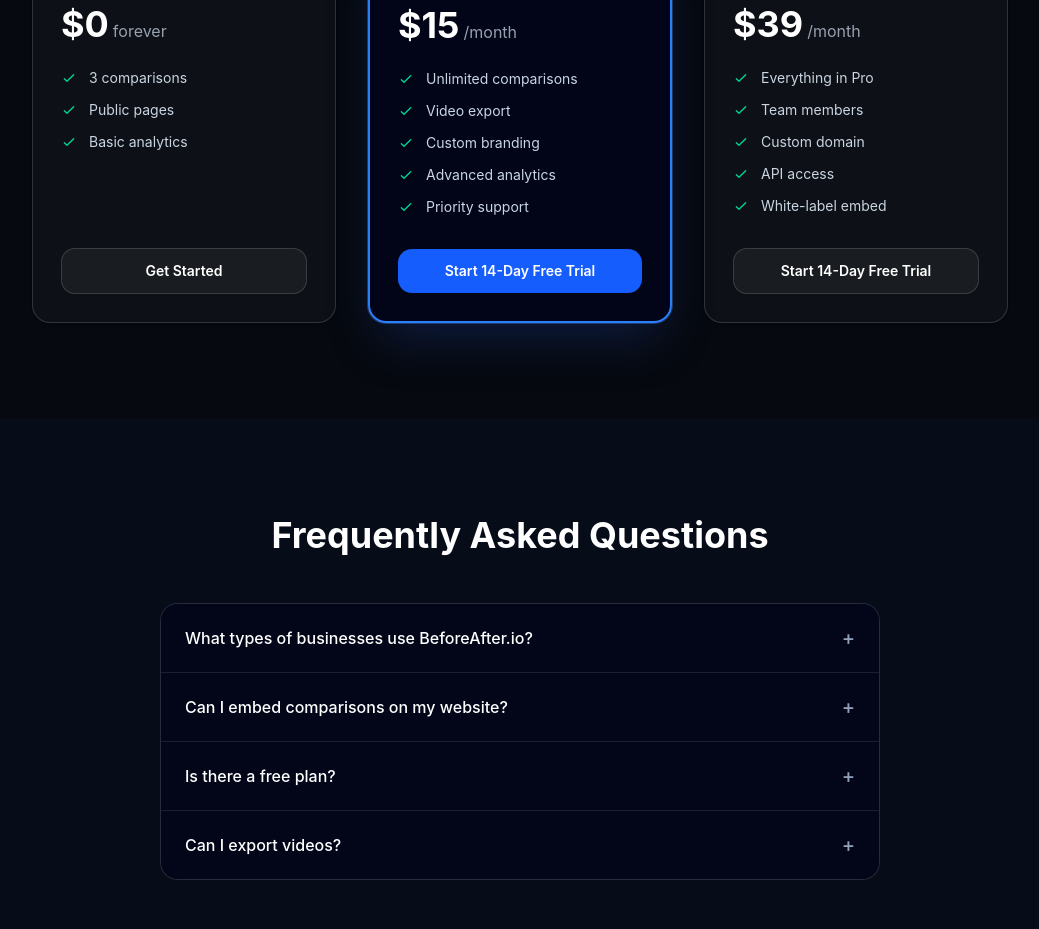
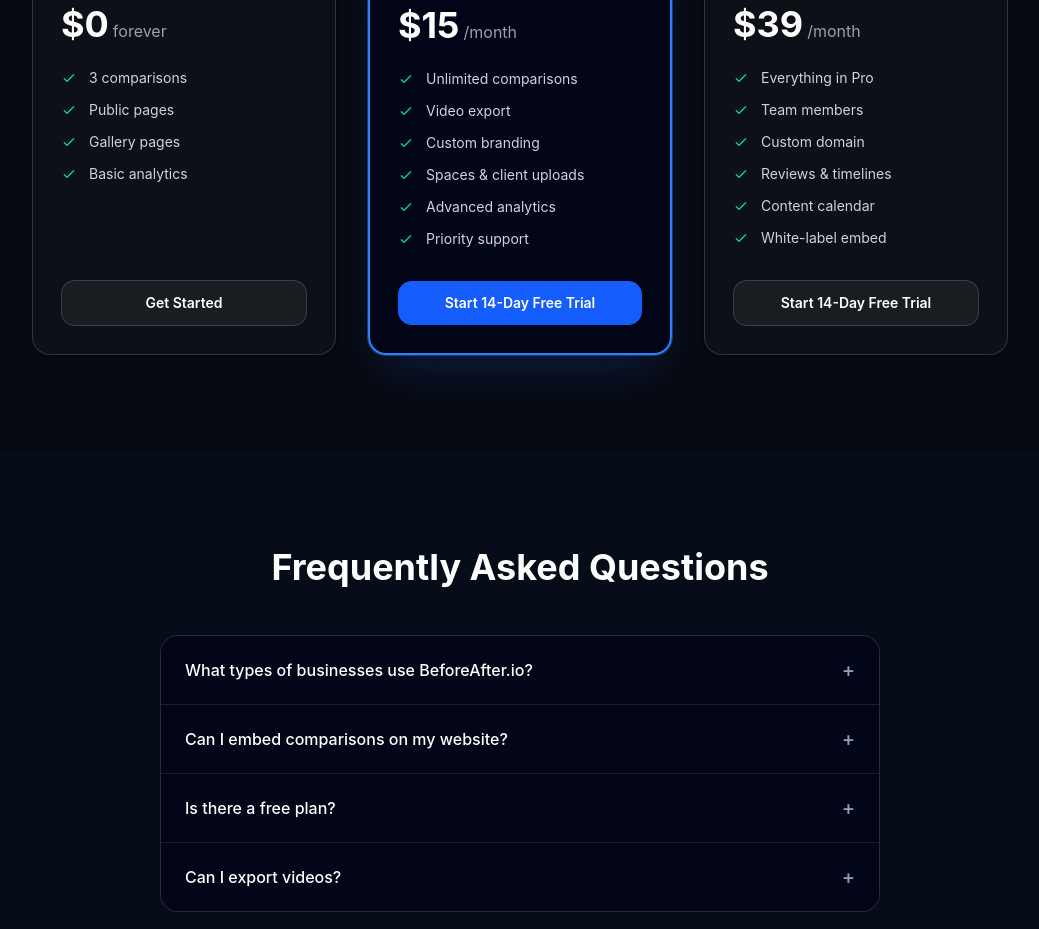
Before and after one commit to bugfreev587/b4after, a Next.js app in the folder frontend/: page / in a window 1280 px wide. Shown: the part 3720-4649 px from the top of the page, without its empty margins (120-1159 px from the left). Built offline with nearby package versions, Linux system fonts and the light colour scheme; no server answers.

Commit message:
Update pricing card features to reflect recent changes
Remove deprecated API access, add gallery pages, spaces & client uploads,
reviews & timelines, and content calendar to pricing tiers.

Co-Authored-By: Claude Opus 4.6 <noreply@anthropic.com>

```diff
--- a/frontend/src/app/(dashboard)/dashboard/billing/page.tsx
+++ b/frontend/src/app/(dashboard)/dashboard/billing/page.tsx
@@ -33,7 +33,7 @@ const PLANS_MONTHLY = [
     key: "free",
     price: "$0",
     period: "forever",
-    features: ["3 comparisons", "Public pages", "Basic analytics"],
+    features: ["3 comparisons", "Public pages", "Gallery pages", "Basic analytics"],
   },
   {
     name: "Pro",
@@ -46,6 +46,7 @@ const PLANS_MONTHLY = [
       "Unlimited comparisons",
       "Video export",
       "Custom branding",
+      "Spaces & client uploads",
       "Advanced analytics",
       "Priority support",
     ],
@@ -62,7 +63,8 @@ const PLANS_MONTHLY = [
       "Everything in Pro",
       "Team members",
       "Custom domain",
-      "API access",
+      "Reviews & timelines",
+      "Content calendar",
       "White-label embed",
     ],
   },
--- a/frontend/src/app/(marketing)/pricing-section.tsx
+++ b/frontend/src/app/(marketing)/pricing-section.tsx
@@ -13,7 +13,7 @@ const PRICING = [
     period: "forever",
     annualPrice: "$0",
     annualPeriod: "forever",
-    features: ["3 comparisons", "Public pages", "Basic analytics"],
+    features: ["3 comparisons", "Public pages", "Gallery pages", "Basic analytics"],
     cta: "Get Started",
     ctaSignedIn: "Current Plan",
     plan: "free",
@@ -29,6 +29,7 @@ const PRICING = [
       "Unlimited comparisons",
       "Video export",
       "Custom branding",
+      "Spaces & client uploads",
       "Advanced analytics",
       "Priority support",
     ],
@@ -47,7 +48,8 @@ const PRICING = [
       "Everything in Pro",
       "Team members",
       "Custom domain",
-      "API access",
+      "Reviews & timelines",
+      "Content calendar",
       "White-label embed",
     ],
     cta: "Start 14-Day Free Trial",
--- a/frontend/src/app/(marketing)/pricing/page.tsx
+++ b/frontend/src/app/(marketing)/pricing/page.tsx
@@ -9,7 +9,7 @@ const PRICING = [
     period: "forever",
     annualPrice: "$0",
     annualPeriod: "forever",
-    features: ["3 comparisons", "Public pages", "Basic analytics"],
+    features: ["3 comparisons", "Public pages", "Gallery pages", "Basic analytics"],
     cta: "Get Started",
     href: "/sign-up",
     highlighted: false,
@@ -24,6 +24,7 @@ const PRICING = [
       "Unlimited comparisons",
       "Video export",
       "Custom branding",
+      "Spaces & client uploads",
       "Advanced analytics",
       "Priority support",
     ],
@@ -41,7 +42,8 @@ const PRICING = [
       "Everything in Pro",
       "Team members",
       "Custom domain",
-      "API access",
+      "Reviews & timelines",
+      "Content calendar",
       "White-label embed",
     ],
     cta: "Contact Sales",
```
